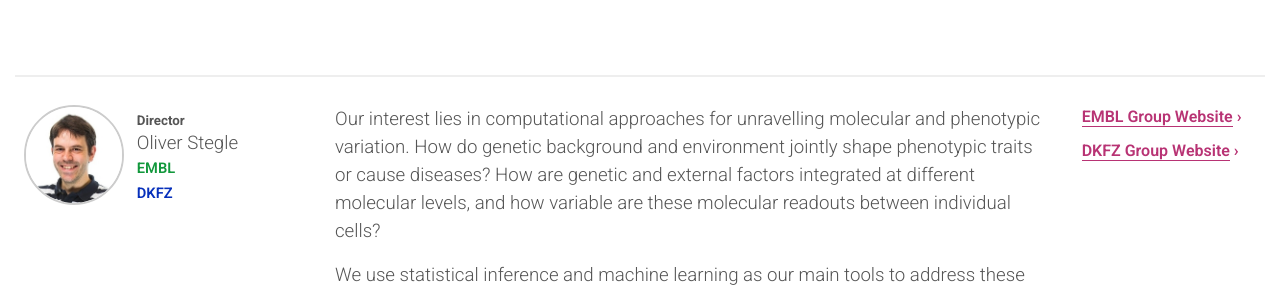
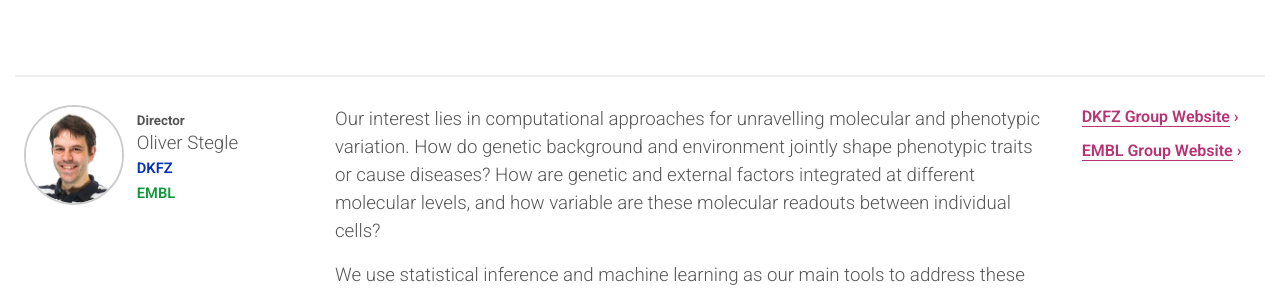
Before and after one commit to n-govindarajan/ellis-life-hd.github.io, a Jekyll site: the page built from pages/2-people.md, in a window 1280 px wide. Shown: the part 782-1074 px from the top of the page. Built offline with Jekyll 4.4.1, drawn with Linux system fonts in a browser that asks for light colours; part of the change alters nothing that is shown.

```diff
--- a/_data/people.yml
+++ b/_data/people.yml
@@ -2,8 +2,8 @@
   photo: os.png
   role: director
   websites:
+    - DKFZ: https://www.dkfz.de/en/bioinformatik-genomik-systemgenetik/
     - EMBL: https://www.embl.de/research/units/genome_biology/stegle/index.html
-    - DKFZ: https://www.dkfz.de/en/bioinformatik-genomik-systemgenetik/
   description: |
     Our interest lies in computational approaches for unravelling molecular and phenotypic variation.
     How do genetic background and environment jointly shape phenotypic traits or cause diseases?
```
